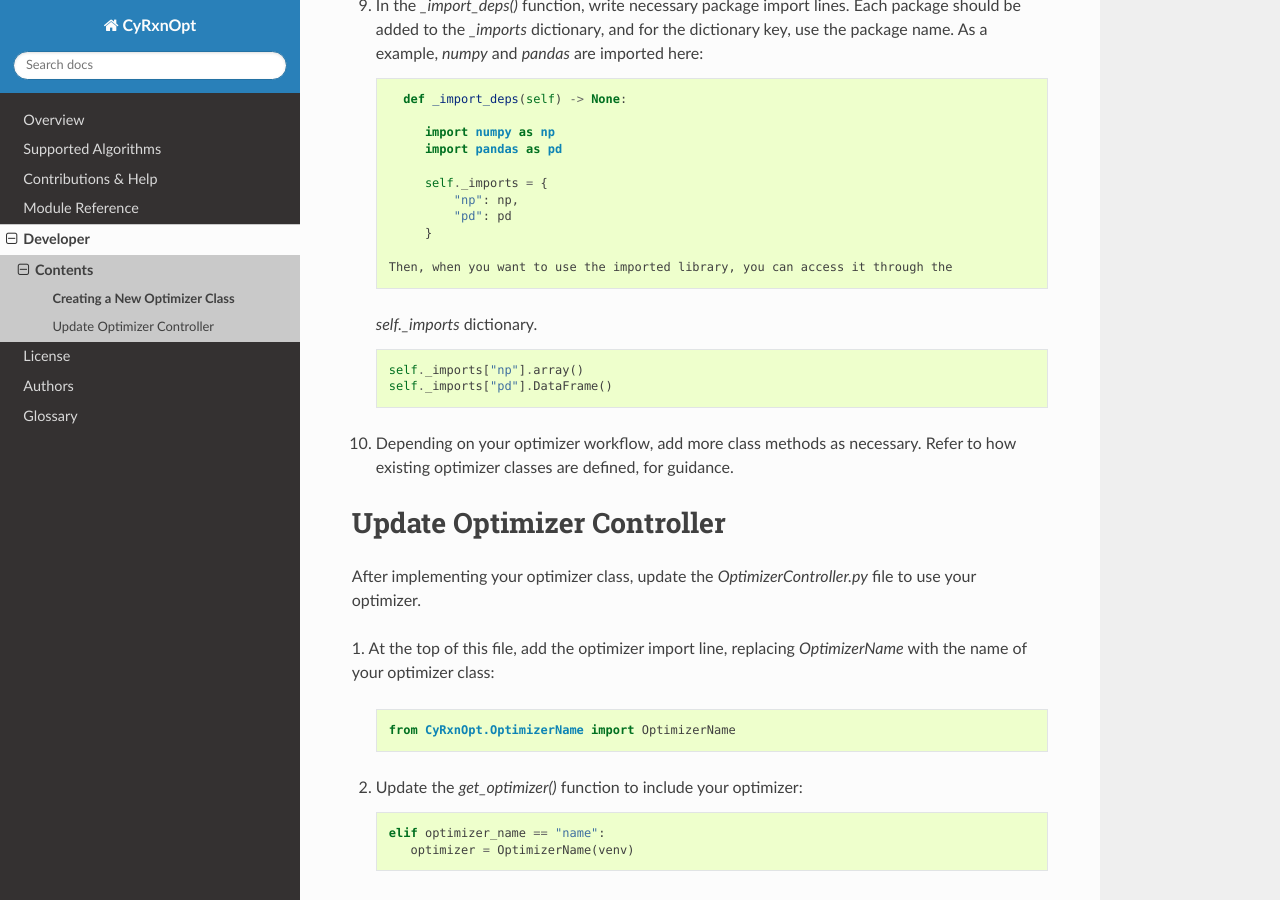
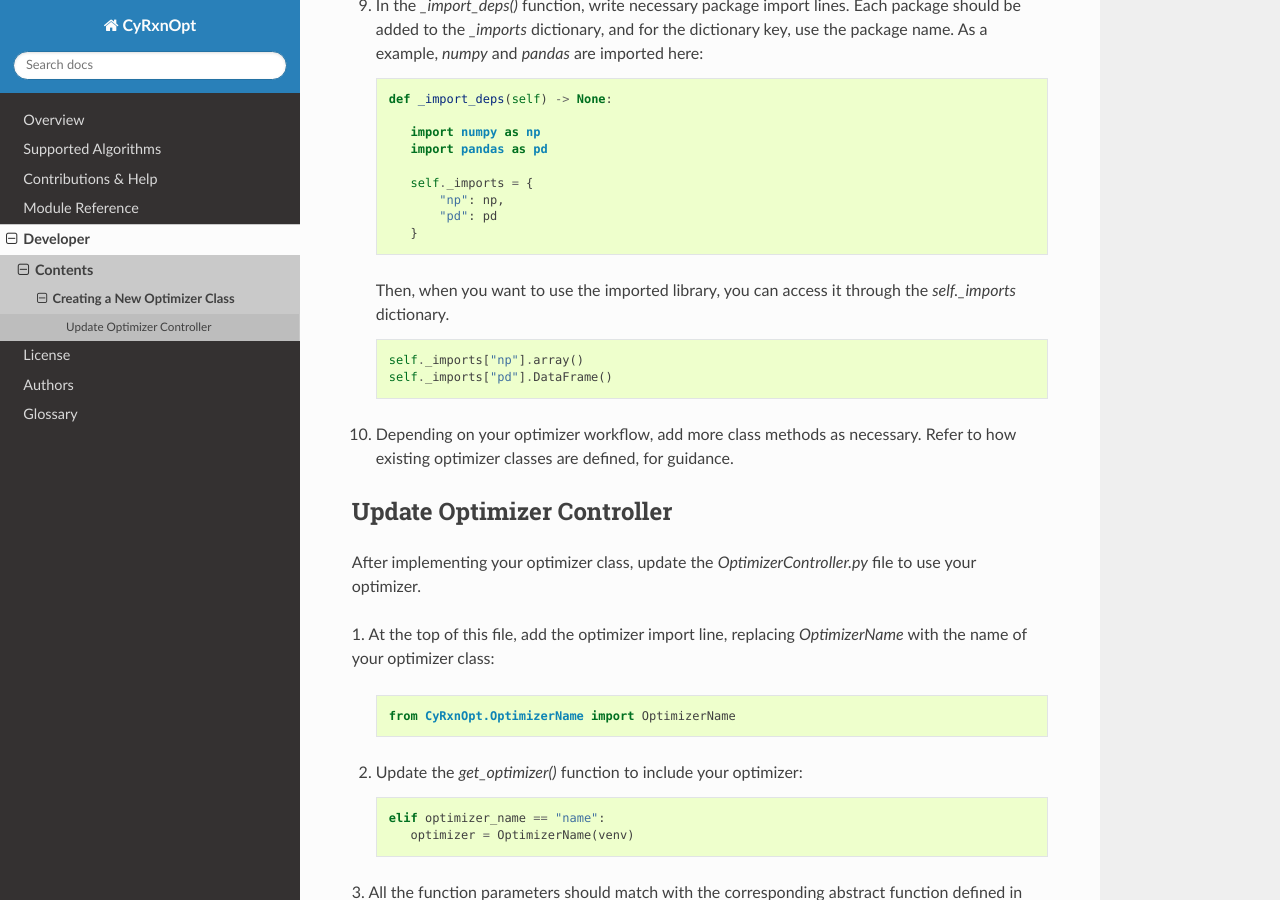
Before and after one commit to RxnRover/CyRxnOpt, a Sphinx documentation site: the page built from docs/source/developer/add_new_optimizer.rst, in a window 1280 px wide and 900 px high, scrolled down 1996 px. Built offline with Sphinx 7.4.7 and the Read the Docs theme 3.1.0, drawn with Linux system fonts in a browser that asks for light colours; part of the change alters nothing that is shown.

```diff
--- a/docs/source/developer/add_new_optimizer.rst
+++ b/docs/source/developer/add_new_optimizer.rst
@@ -1,6 +1,7 @@
-################################
- Creating a New Optimizer Class
-################################
+.. _add_new_optimizer:
+
+Creating a New Optimizer Class
+==============================
 
 #. Make a copy of `OptimizerTemplate.py` and rename it as
    `OptimizerName.py`. Make a copy of OptimizerTemplate.py and rename it
@@ -131,7 +132,7 @@
              "pd": pd
          }
 
-    Then, when you want to use the imported library, you can access it through the
+   Then, when you want to use the imported library, you can access it through the
    `self._imports` dictionary.
 
    .. code:: python
```
